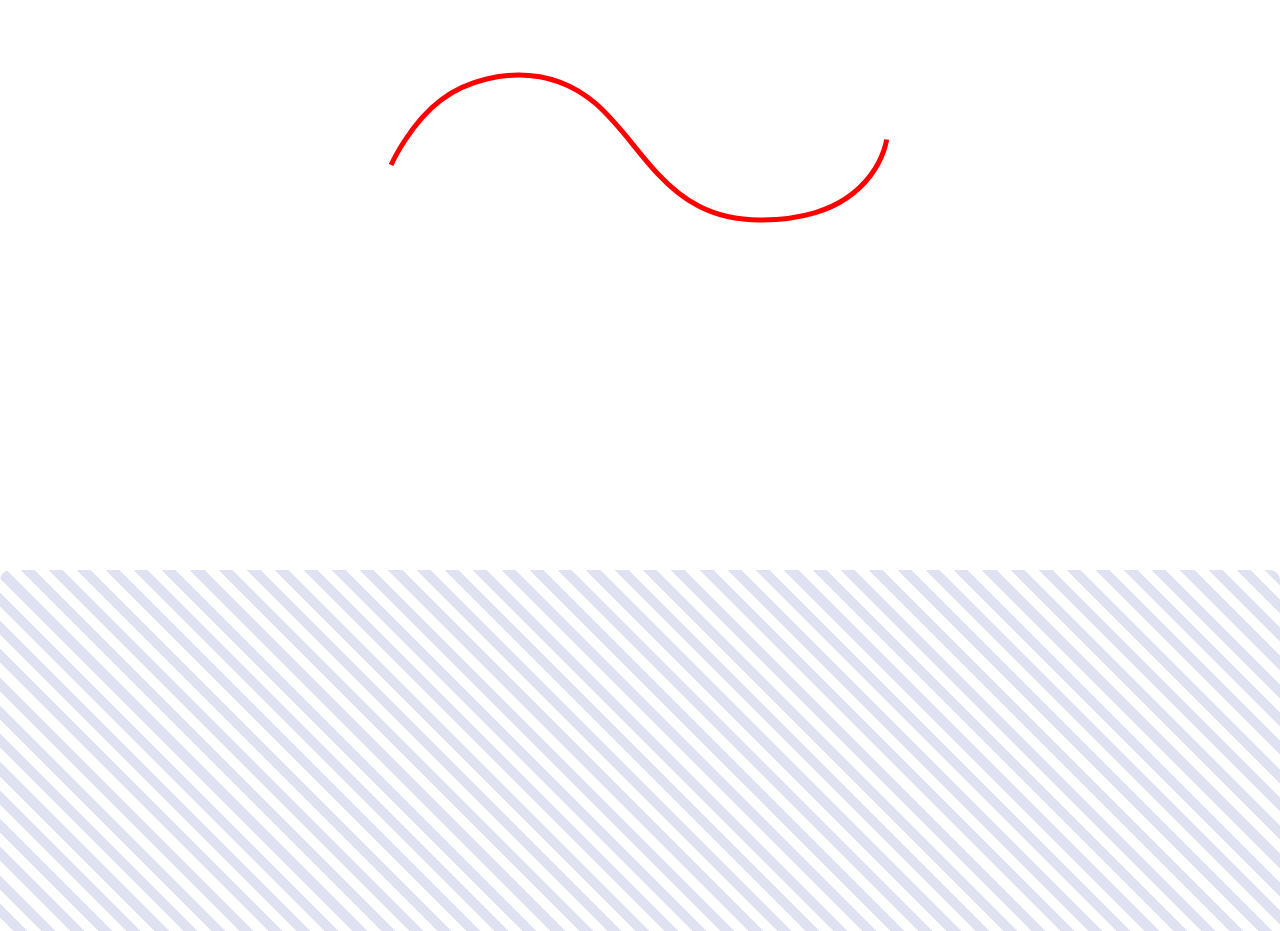
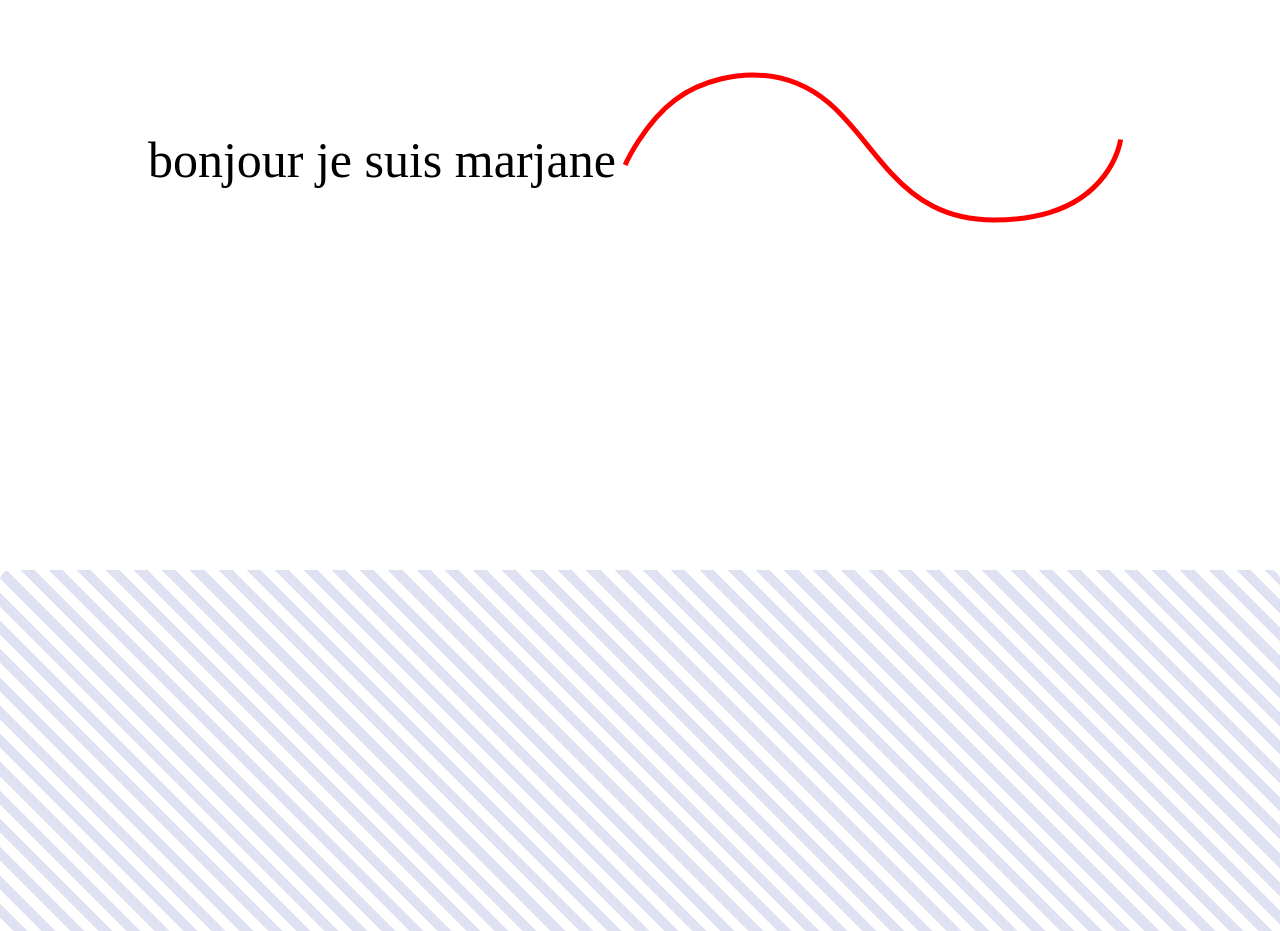
Before and after one commit to OscarDu93/poc, a website built with Parcel: page src/index.html in a window 1280 px wide. Shown: the part 5320-6251 px from the top of the page. Built offline with nearby package versions, Linux system fonts and the light colour scheme.

Commit message:
final au propre

```diff
--- a/src/index.html
+++ b/src/index.html
@@ -49,6 +49,7 @@
 
       <p>dessin</p>
       <div class="draw-svg">
+        <p class="txt-marjane" id="txt">bonjour je suis marjane</p>
         <svg
           version="1.1"
           xmlns="http://www.w3.org/2000/svg"
```
